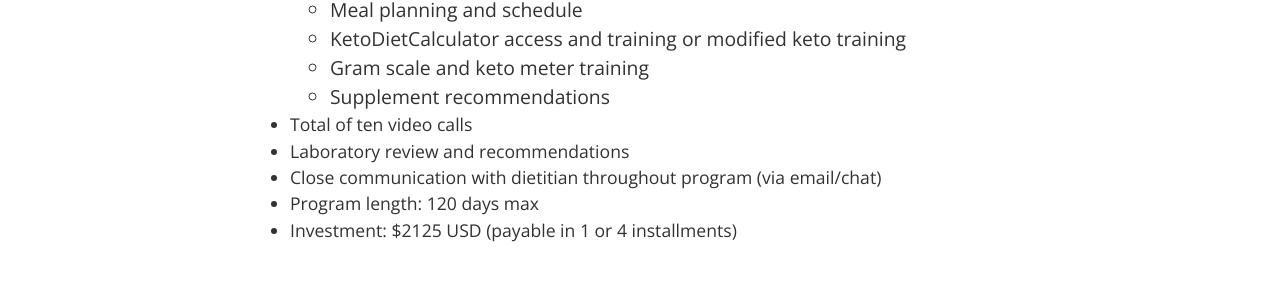
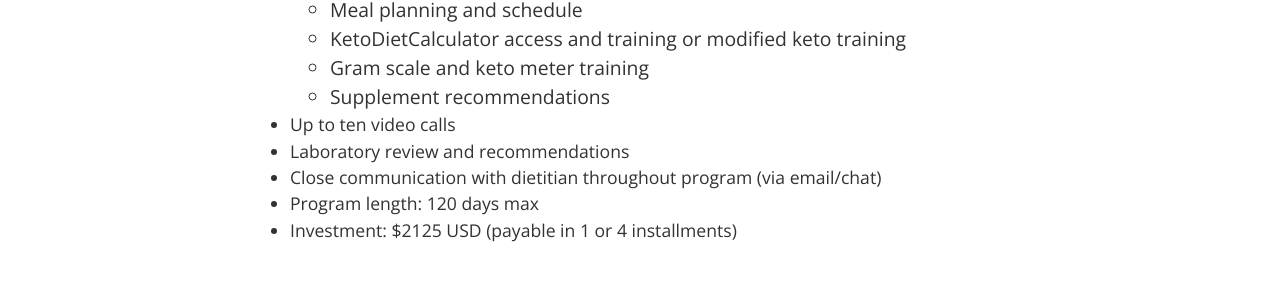
Before and after one commit to janmilosh/potterketo_jekyll, a Jekyll site: the page built from _pages/starter_rebuilder.html, in a window 1280 px wide. Shown: the part 247-539 px from the top of the page. Built offline with Jekyll 4.4.1, drawn with Linux system fonts in a browser that asks for light colours; nearby versions of some CDN libraries.

Commit message:
Add 'up to' to packages

```diff
--- a/_pages/five_call.html
+++ b/_pages/five_call.html
@@ -12,7 +12,7 @@ title: Five-Call Keto Enhancement Package
         <li>Evaluation of current ketogenic diet
         <li>Diet and supplement recommendations/revisions</li>
         <li>Glucose/ketone assessment
-        <li>5 x 60-minute Zoom calls</li>
+        <li>Up to 5 x 60-minute Zoom calls</li>
         <li>Close communication with dietitian throughout program (via email/chat)</li>
         <li>Package to be utilized over 60 days</li>
         <li>Investment: $1000 USD (payable in 1 or 2 installments)</li>
--- a/_pages/premium_concierge_package.html
+++ b/_pages/premium_concierge_package.html
@@ -14,7 +14,7 @@ title: Premium Concierge Package
         <li>Supplement recommendations</li>
       </ul>
     </li>
-    <li>Total of 13 video calls</li>
+    <li>Up to 13 video calls</li>
     <li>Laboratory recommendations and review</li>
     <li>Enhanced support:
       <ul>
--- a/_pages/starter_rebuilder.html
+++ b/_pages/starter_rebuilder.html
@@ -14,7 +14,7 @@ title: Keto Starter/Rebuilder Program
         <li>Supplement recommendations</li>
       </ul>
     </li>
-    <li>Total of ten video calls</li>
+    <li>Up to ten video calls</li>
     <li>Laboratory review and recommendations</li>
     <li>Close communication with dietitian throughout program (via email/chat)</li>
     <li>Program length: 120 days max</li>
```
Also changed, not shown: 3 other files.
